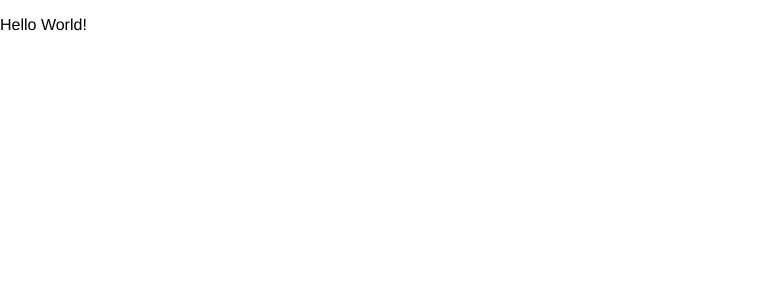
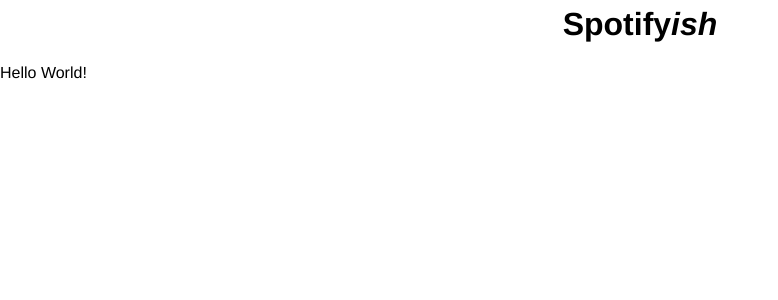
Before and after one commit to TomChamberlainUK/spotifyish, a React (Create React App) app: page / in a window 1280 px wide. Shown: the top 300 px of the page, without its empty margins (0-778 px from the left). Built offline with nearby package versions, Linux system fonts and the light colour scheme.

Commit message:
Added Layout component to wrap content

```diff
--- a/src/App.tsx
+++ b/src/App.tsx
@@ -1,9 +1,10 @@
 import React from 'react';
+import Layout from './components/Layout/Layout';
 
 export default function App() {
   return (
-    <div>
+    <Layout>
       <p>Hello World!</p>
-    </div>
+    </Layout>
   );
 }
--- /dev/null
+++ b/src/components/Layout/Layout.module.scss
@@ -0,0 +1,20 @@
+.header {
+  position: fixed;
+  top: 0;
+  display: grid;
+  place-content: center;
+  width: 100%;
+  height: 3rem;
+}
+
+.title {
+  margin: 0;
+}
+
+.italic {
+  font-style: italic;
+}
+
+.content {
+  padding-top: 3rem;
+}
--- /dev/null
+++ b/src/components/Layout/Layout.tsx
@@ -0,0 +1,19 @@
+import React, { ReactNode } from 'react';
+import styles from './Layout.module.scss';
+
+type Props = {
+  children?: ReactNode
+}
+
+export default function Layout({ children }: Props) {
+  return (
+    <>
+      <header className={styles.header} >
+        <h1 className={styles.title}>Spotify<span className={styles.italic} >ish</span></h1>
+      </header>
+      <main className={styles.content}>
+        {children}
+      </main>
+    </>
+  );
+}
```
Also changed, not shown: 1 other file (tests, documents, lock files or other folders).
